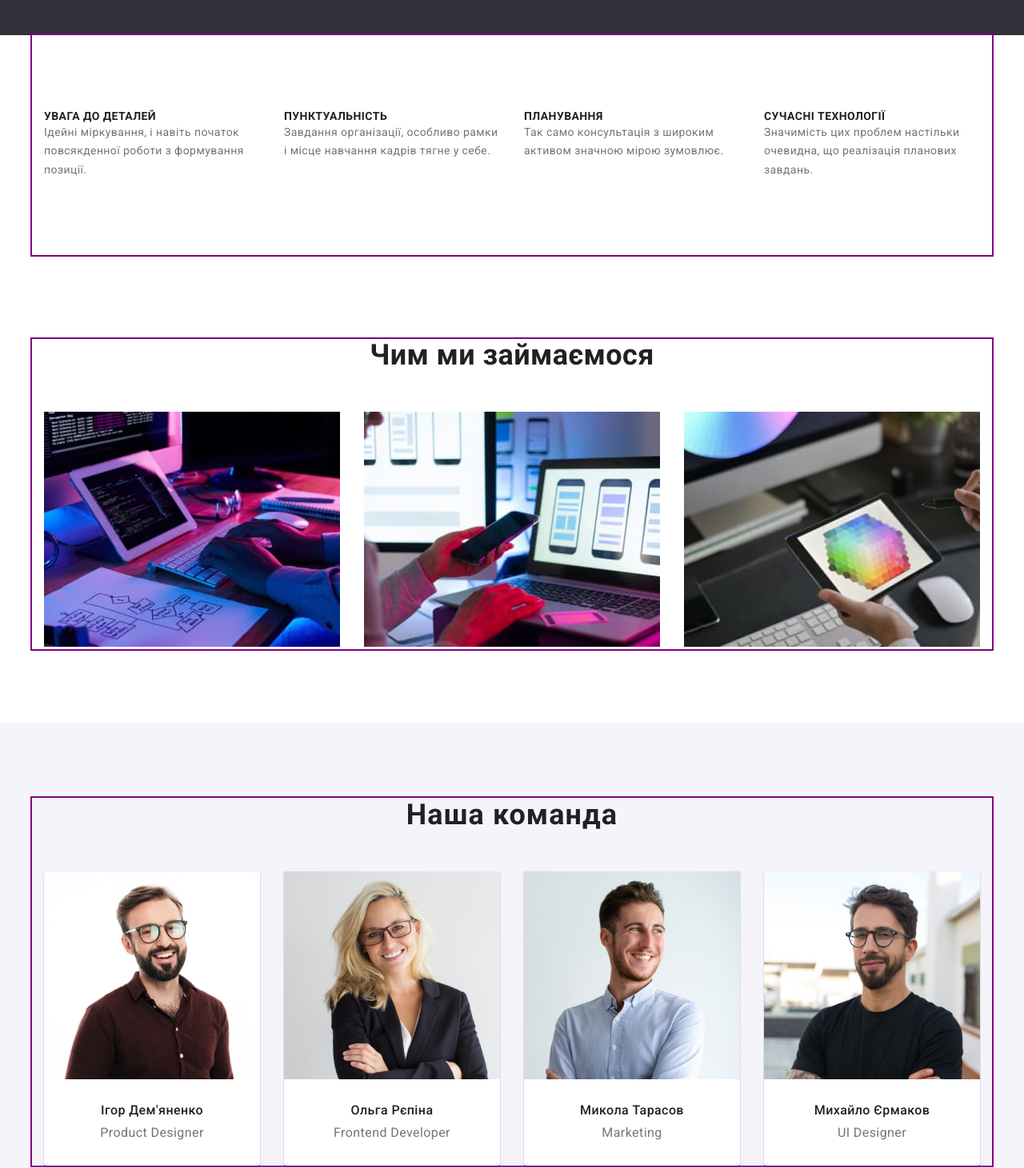
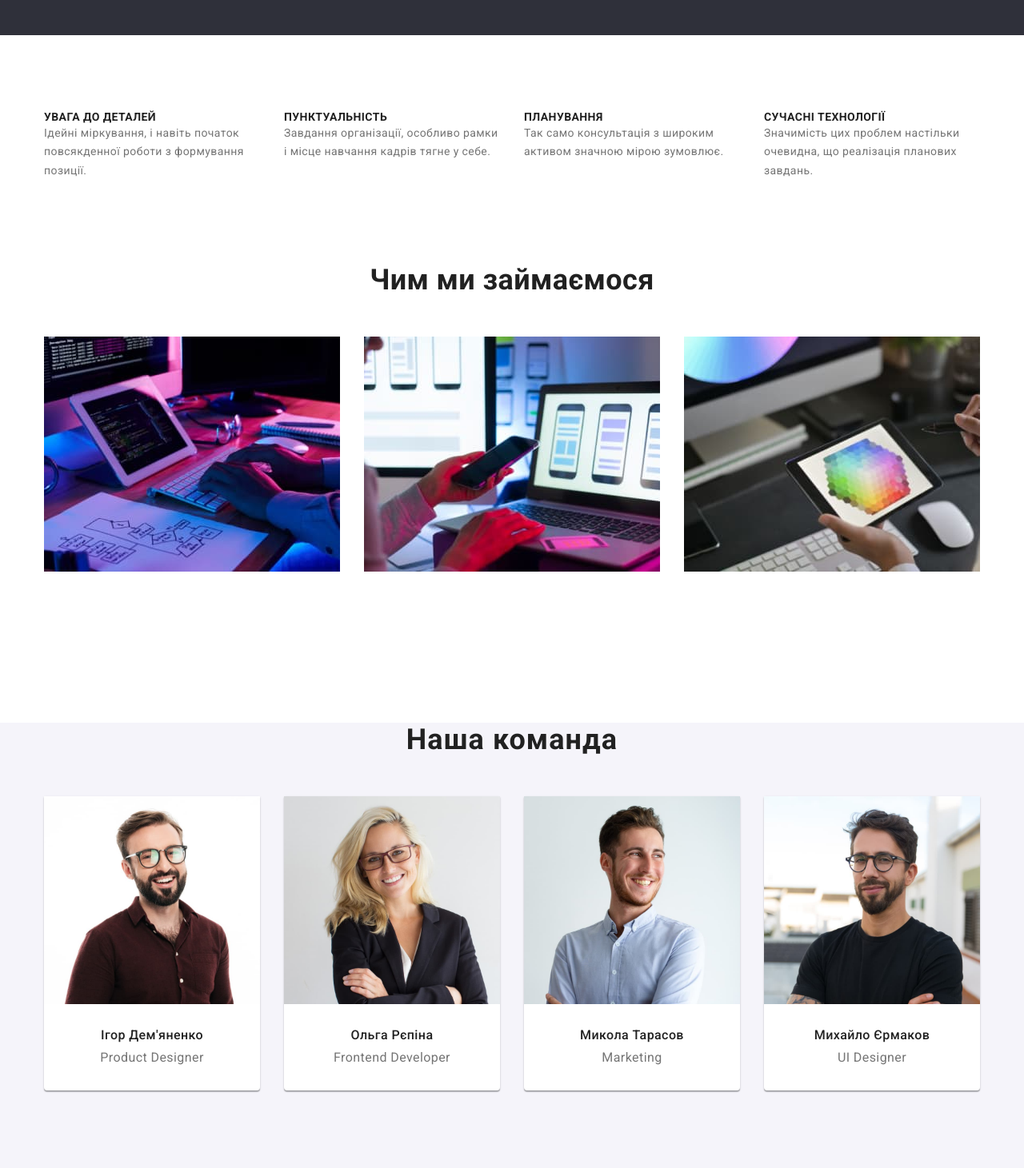
Before and after one commit to AnnaDux/goit-markup-hw-03, a plain HTML site: page index.html in a window 1280 px wide. Shown: the part 640-2101 px from the top of the page at 80% size. Drawn offline with nearby package versions, Linux system fonts and the light colour scheme.

Commit message:
add class section

```diff
--- a/css/style.css
+++ b/css/style.css
@@ -67,12 +67,17 @@ a {
 }
 
 .container {
-    outline: 2px solid purple;
+    /* outline: 2px solid purple;   */
     max-width: 1200px;
     width: 100%;
     margin: 0 auto;
     padding-left: 15px;
     padding-right: 15px;
+  }
+
+  .section{
+    padding-top:94px;
+    padding-bottom:94px;
   }
 
 
@@ -223,10 +228,8 @@ a {
 }
 
 
-
-
-
-/*section 2*/
+                                                        /* ADVANCES */
+                                                        /*section 2*/
 .advances{
     width: 100%;
     min-height: 286px;
@@ -248,8 +251,7 @@ a {
 
 .advances-item{
   padding-left: 0;
-    display: inline-flex;
-    margin: 94px auto;
+  display: inline-flex;
 }
 
 .advances-title {
@@ -271,8 +273,8 @@ a {
 
 /*section 3*/
 .section-projects{
+    padding-top: 0;
     min-height: 574px;
-    padding-top:94px;
 }
 .projects-title {
   font-size: 36px;
@@ -296,7 +298,7 @@ a {
 .section-about-team {
   background-color: var(--bg-darkness);
   min-height:648px;
-  padding-top:94px;
+  padding-top:0;
 }
 .section-title {
 font-weight: 700;
@@ -350,16 +352,10 @@ margin-bottom: 50px;
                                         /*portfolio-main-content*/
                                         /*section 1*/
 
-
-
-.portfolio-section{
-  padding-top: 94px;
-}
-
 .menu{
   display: flex;
   justify-content:center;
-  margin-bottom: 50px;
+  margin-bottom: 34px;
 }
 
 .menu-item:not(:last-child){
@@ -408,7 +404,7 @@ margin-bottom: 50px;
   margin-right: 30px;
   margin-bottom: 30px;
   background: var(--bg-white);
-  border: 1px solid #EEEEEE;
+  border-bottom: 1px solid #EEEEEE;
 
 }
 
@@ -417,8 +413,8 @@ margin-bottom: 50px;
 
 }
 
-.card:nth-last-child( -n + 3){
-  margin-bottom: 94px;
+ .card:nth-last-child( -n + 3){
+  margin-bottom:0;
 }
 
 .card-img{
--- a/index.html
+++ b/index.html
@@ -51,7 +51,7 @@
         </div>
       </section>
 
-      <section class="advances">
+      <section class="advances section">
         <div class="container">
           <h2 class="visually-hidden">Переваги</h2>
 
@@ -85,7 +85,7 @@
         </div>
       </section>
 
-      <section class="section-projects">
+      <section class="section-projects section">
         <div class="container">
           <h2 class="projects-title">Чим ми займаємося</h2>
           <ul class="projects-examples">
@@ -114,7 +114,7 @@
         </div>
       </section>
 
-      <section class="section-about-team">
+      <section class="section-about-team section">
         <div class="container">
           <h2 class="section-title">Наша команда</h2>
           <ul class="team">
```
Also changed, not shown: portfolio.html (+1 -1 lines).
